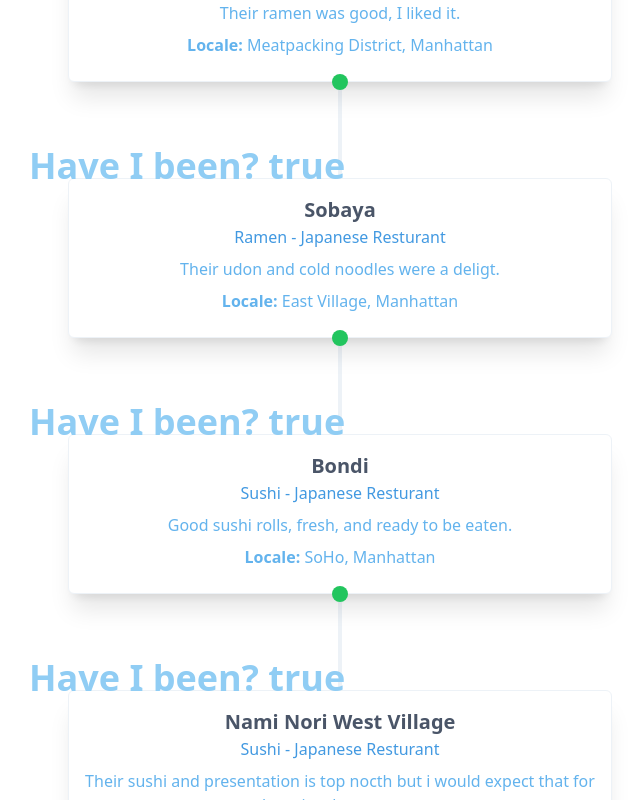
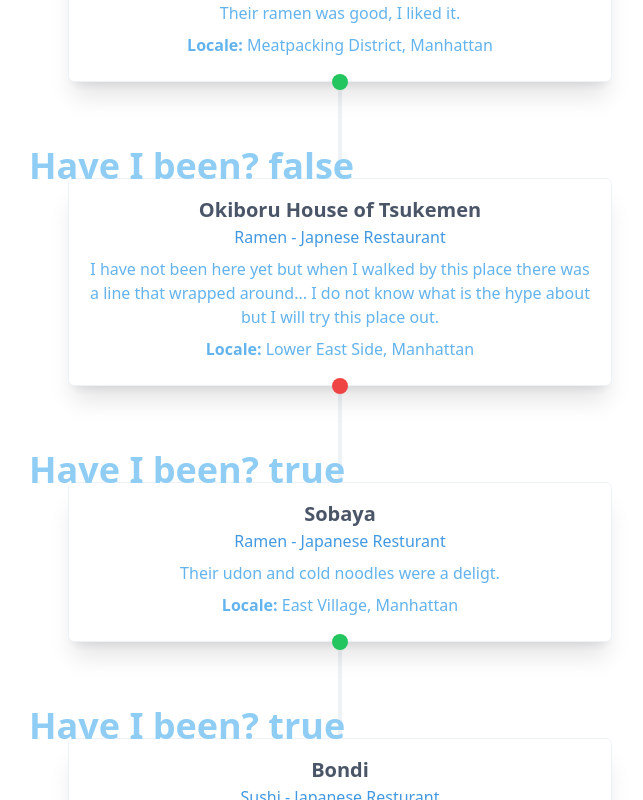
Before and after one commit to lertsoft/curatedby, a Next.js app: page /locations/japanese-restaurant in a window 1280 px wide. Shown: the part 5560-6360 px from the top of the page, without its empty margins (300-943 px from the left). Built offline with nearby package versions, Linux system fonts and the light colour scheme.

Commit message:
Added 5 more restaurants

```diff
--- a/src/data/Cafes.js
+++ b/src/data/Cafes.js
@@ -799,11 +799,11 @@ const cafes = {
       properties: {
         name: 'The Little One',
         description:
-          'I have not been to this japanese coffee and tea shop yet.',
+          'I got their Hojicha Tiramisu and Hojicha Lemonade. Their tiramisu was soooo good!! The lemonade i was not a fan of the Hojicha gave it a taste that I did not love, but I will absolutely come back to this place and you should go too!',
         kind: 'Cafe',
         area: 'Dimes Square, Manhattan',
-        visits: '0',
-        visited: false,
+        visits: '1',
+        visited: true,
       },
       geometry: {
         type: 'Point',
--- a/src/data/Food.js
+++ b/src/data/Food.js
@@ -3457,6 +3457,54 @@ const Food = {
     {
       type: 'Feature',
       properties: {
+        name: 'Sam`s Fried Ice Cream',
+        description:
+          'This ice cream are delicious! Try them out at least once. I have had this ice cream so many times but more often than not I get them in food festivals or street activities around the city. They are always there selling this tasty ice creams.',
+        kind: 'Ice Cream',
+        area: 'Dimes Square, Manhattan',
+        visits: '3',
+        visited: true,
+      },
+      geometry: {
+        type: 'Point',
+        coordinates: [40.7158238, -73.9915722],
+      },
+    },
+    {
+      type: 'Feature',
+      properties: {
+        name: 'Brigadeiro Bakery',
+        description:
+          'Small brazilian dessert place South of Houston Street. their cookies and cupcakes are good. nothing crazy.',
+        kind: 'Dessert',
+        area: 'SoHo, Manhattan',
+        visits: '1',
+        visited: true,
+      },
+      geometry: {
+        type: 'Point',
+        coordinates: [40.727448, -74.0017397],
+      },
+    },
+    {
+      type: 'Feature',
+      properties: {
+        name: 'Kopitiam',
+        description:
+          'My First time trying malaysian food was here and my malaysian friend says that they have some of the closest taste of the food to how it is in malaysia. Really good and their skylights are cool too.',
+        kind: 'Malaysian restaurant',
+        area: 'Dimes square, Manhattan',
+        visits: '1',
+        visited: true,
+      },
+      geometry: {
+        type: 'Point',
+        coordinates: [40.7138751, -73.9909771],
+      },
+    },
+    {
+      type: 'Feature',
+      properties: {
         name: '',
         description: 'I have not been here yet.',
         kind: '',
--- a/src/data/JapaneseRestaurant.js
+++ b/src/data/JapaneseRestaurant.js
@@ -304,6 +304,22 @@ const JapaneseRestaurant = {
         coordinates: [40.7406794, -74.0043019],
       },
     },
+    {
+      type: 'Feature',
+      properties: {
+        name: 'Okiboru House of Tsukemen',
+        description:
+          'I have not been here yet but when I walked by this place there was a line that wrapped around... I do not know what is the hype about but I will try this place out.',
+        kind: 'Ramen - Japnese Restaurant',
+        area: 'Lower East Side, Manhattan',
+        visits: '0',
+        visited: false,
+      },
+      geometry: {
+        type: 'Point',
+        coordinates: [40.7192779, -73.9897135],
+      },
+    },
 
     {
       type: 'Feature',
@@ -401,11 +417,12 @@ const JapaneseRestaurant = {
       type: 'Feature',
       properties: {
         name: 'Cocoron',
-        description: 'I have not been here yet.',
+        description:
+          'I got the cocoron ramen and beware the broth is really spicy. I thought it would not be so spicy but it really is with that out of the way the ramen was okay I was feeling all the spices on the broth which I do not love and that made it kind of hard to eat because it would just bother my throat.',
         kind: 'Ramen - Japanese Restaurant',
         area: 'Lower East Side, Manhattan',
-        visits: '0',
-        visited: false,
+        visits: '1',
+        visited: true,
       },
       geometry: {
         type: 'Point',
```
